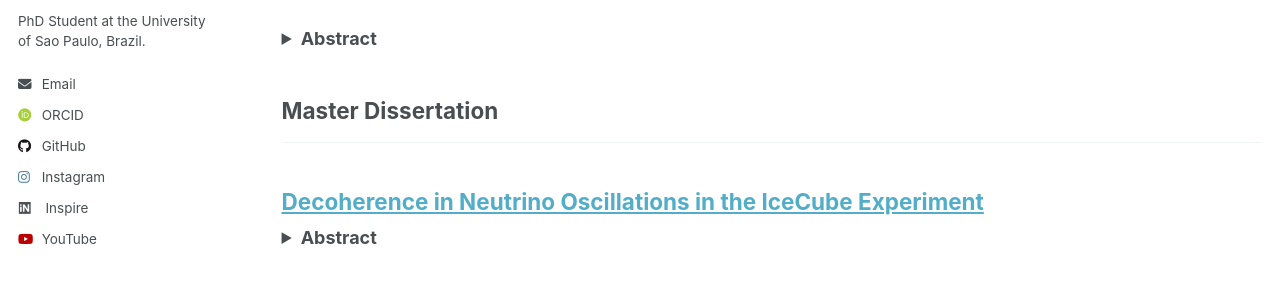
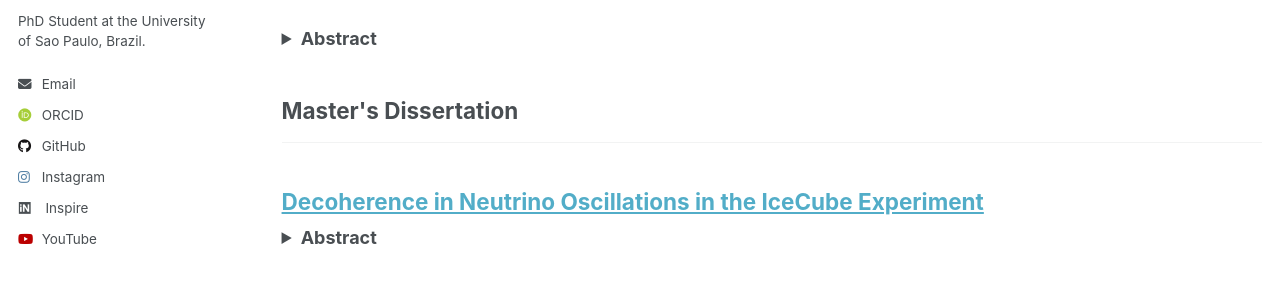
Before and after one commit to gfsalves/gfsalves.github.io, a Jekyll site: the page built from _pages/en/publications.html, in a window 1280 px wide and 900 px high, scrolled down 1328 px. Shown: the part 286-577 px from the top of the window. Built offline with Jekyll 4.4.1, drawn with Linux system fonts in a browser that asks for light colours; some web fonts are replaced; a script that is not in the unit is left out.

Commit message:
correct typo

```diff
--- a/_config.yml
+++ b/_config.yml
@@ -89,7 +89,7 @@ publication_category:
   conferences:
     title: 'Conference Papers'
   master:
-    title: 'Master Dissertation'
+    title: 'Master''s Dissertation'
   phd:
     title: 'PhD Thesis'
 
```
